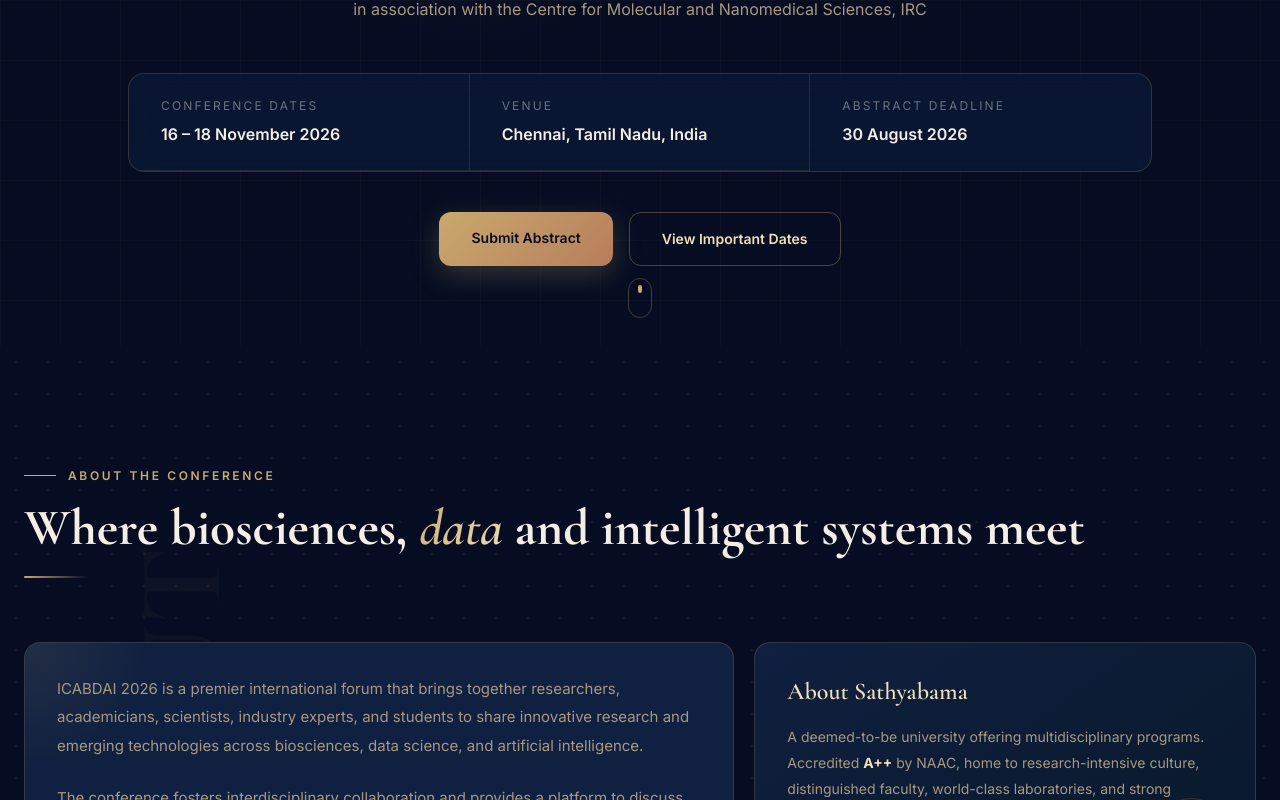
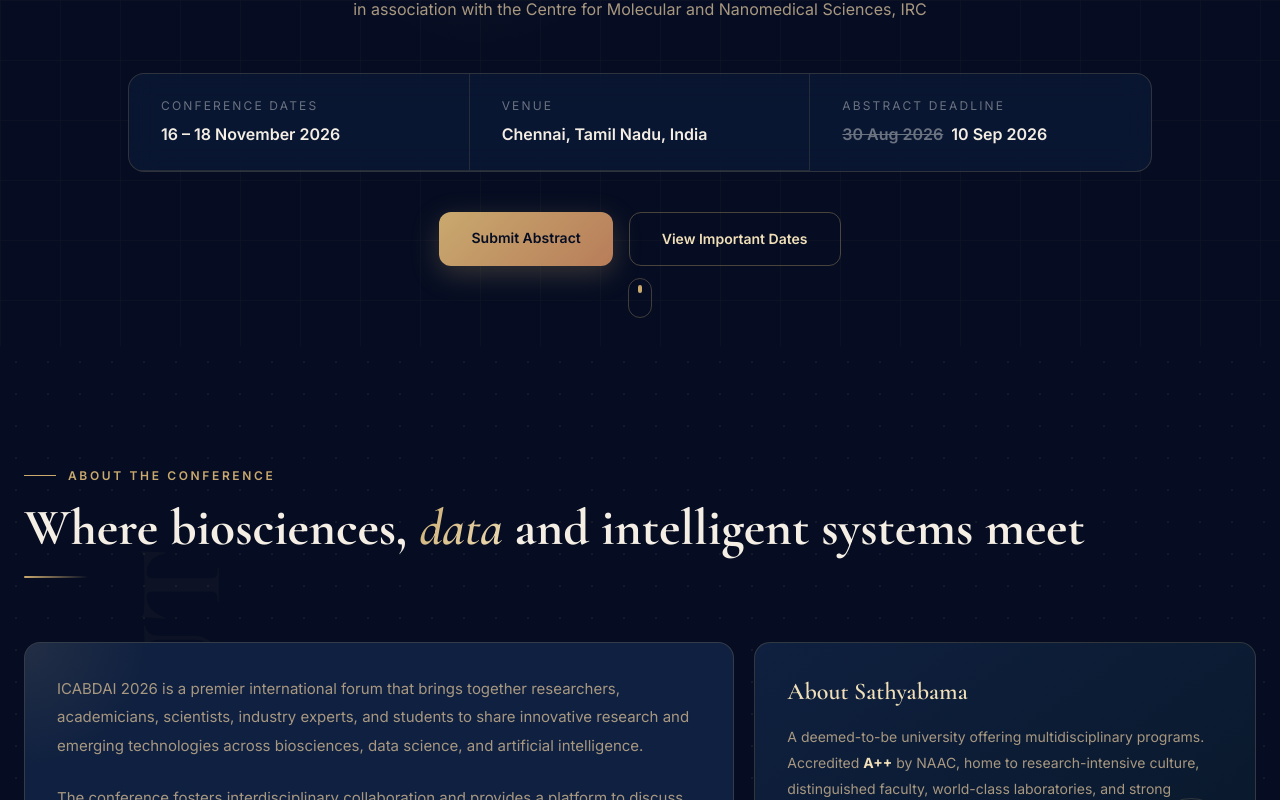
Before and after one commit to vkrm03/icabdai2026, a React (Vite) app: page / in a window 1280 px wide. Shown: the part 840-1640 px from the top of the page. Built offline with nearby package versions, Linux system fonts and the light colour scheme.

Commit message:
DAted Updated

```diff
--- a/src/components/Hero.jsx
+++ b/src/components/Hero.jsx
@@ -160,9 +160,18 @@
               value: "Chennai, Tamil Nadu, India",
             },
             {
-              label: "Abstract Deadline",
-              value: "30 August 2026",
-            },
+  label: "Abstract Deadline",
+  value: (
+    <>
+      <span className="line-through mr-2" style={{ color: "#6B7280" }}>
+        30 Aug 2026
+      </span>
+      <span>
+        10 Sep 2026
+      </span>
+    </>
+  ),
+},
           ].map((item, i) => (
             <div
               key={item.label}
--- a/src/components/ImportantDates.jsx
+++ b/src/components/ImportantDates.jsx
@@ -7,8 +7,9 @@
 // ─── Data ─────────────────────────────────────────────────────────────────────
 const MILESTONES = [
   {
-    date: new Date("2026-08-30"),
-    display: "30 Aug 2026",
+  date: new Date("2026-09-10"),
+  display: "10 Sep 2026",
+  oldDisplay: "30 Aug 2026",
   title: "Abstract Submission",
   subtitle: "Submit your research abstract",
   icon: FileText,
@@ -148,11 +149,19 @@
         </div>
 
         {/* Date */}
+        {/* Date */}
 <p
   className="text-[11px] font-bold tracking-widest uppercase mb-2 whitespace-nowrap"
   style={{ color: cfg.labelTxt, fontFamily: "'DM Mono', monospace" }}
 >
+  {m.oldDisplay && (
+    <span className="line-through mr-2">
+      {m.oldDisplay}
+    </span>
+  )}
+  <span>
     {m.display}
+  </span>
 </p>
 
         {/* Title */}
```
Lines whose indentation alone changed are shown as unchanged.
